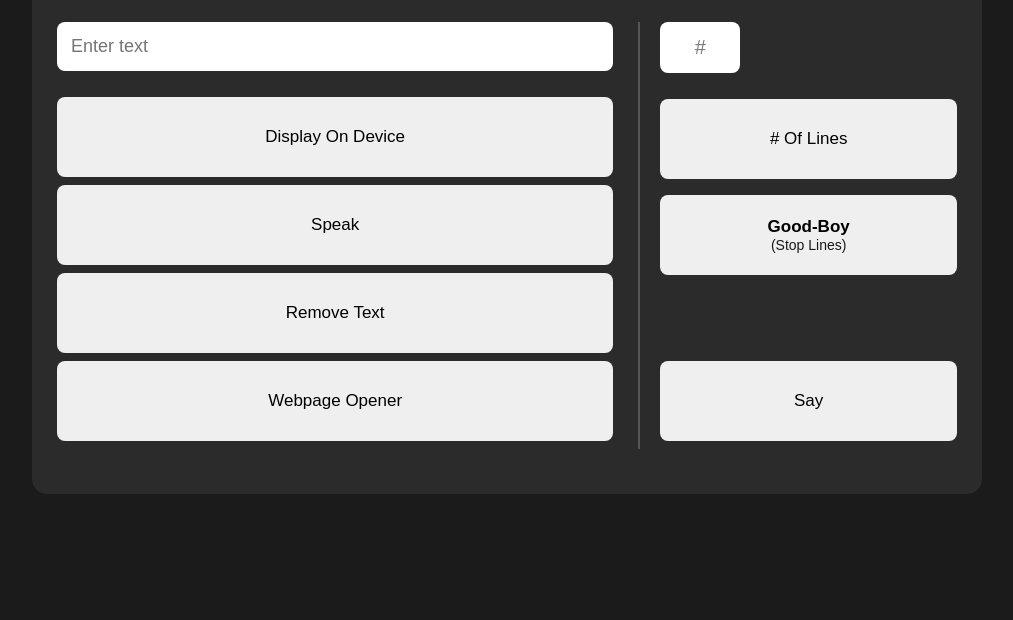
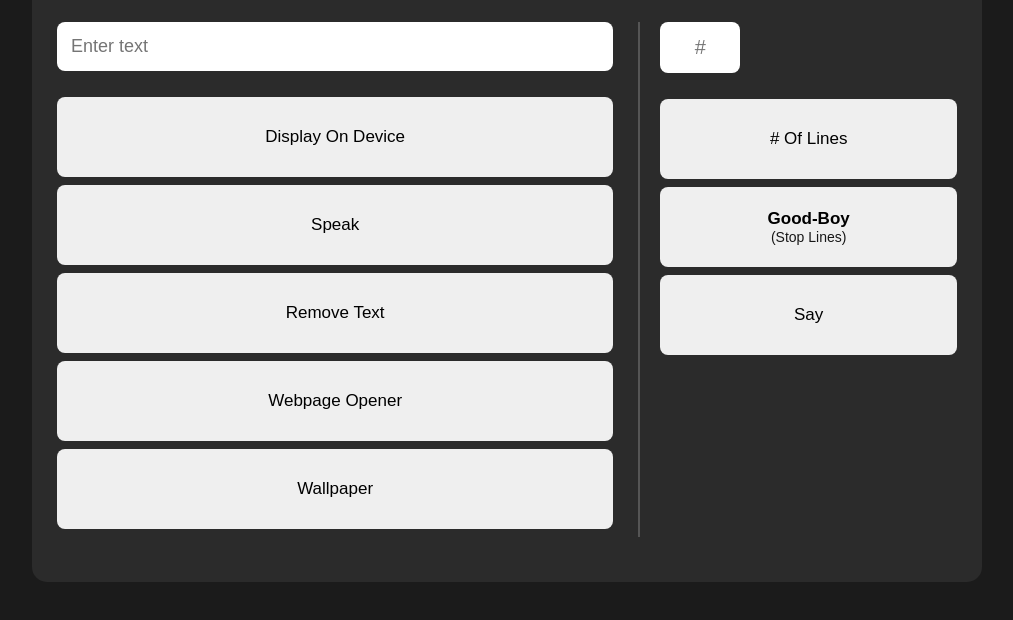
Before and after one commit to adamguyanderson/Techdom, a plain HTML site: page index.html in a window 1280 px wide. Shown: the part 106-726 px from the top of the page, without its empty margins (133-1146 px from the left). Drawn offline with Linux system fonts and the light colour scheme.

Commit message:
Update index.html

```diff
--- a/index.html
+++ b/index.html
@@ -32,21 +32,19 @@ h1{
     gap:25px;
 }
 
-/* LEFT COLUMN */
+/* LEFT SIDE */
 .left{
     flex:3;
 }
 
-/* RIGHT COLUMN */
+/* RIGHT SIDE */
 .right{
     flex:1.6;
     border-left:2px solid #555;
     padding-left:20px;
-    display:flex;
-    flex-direction:column;
 }
 
-/* INPUTS */
+/* INPUT */
 input[type=text]{
     width:100%;
     padding:14px;
@@ -91,17 +89,11 @@ button span:first-child{
 
 button span:last-child{
     font-size:14px;
-    opacity:.9;
+    opacity:0.9;
 }
 
 button:hover{
     opacity:.9;
-}
-
-/* Spacer equal to exactly one button row */
-.buttonSpacer{
-    flex:1;
-    min-height:0;
 }
 
 #status{
@@ -140,6 +132,11 @@ Remove Text
 
 <button onclick="openSite()">
 Webpage Opener
+</button>
+
+<!-- NEW WALLPAPER BUTTON -->
+<button onclick="setWallpaper()">
+Wallpaper
 </button>
 
 </div>
@@ -225,6 +222,12 @@ const text = encodeURIComponent(document.getElementById("phrase").value);
 fire(webhook + "?tempvar=sayit&text=" + text);
 }
 
+/* NEW WALLPAPER FUNCTION */
+function setWallpaper(){
+const text = encodeURIComponent(document.getElementById("phrase").value);
+fire(webhook + "?tempvar=wallpaper&text=" + text);
+}
+
 </script>
 
 </body>
```
